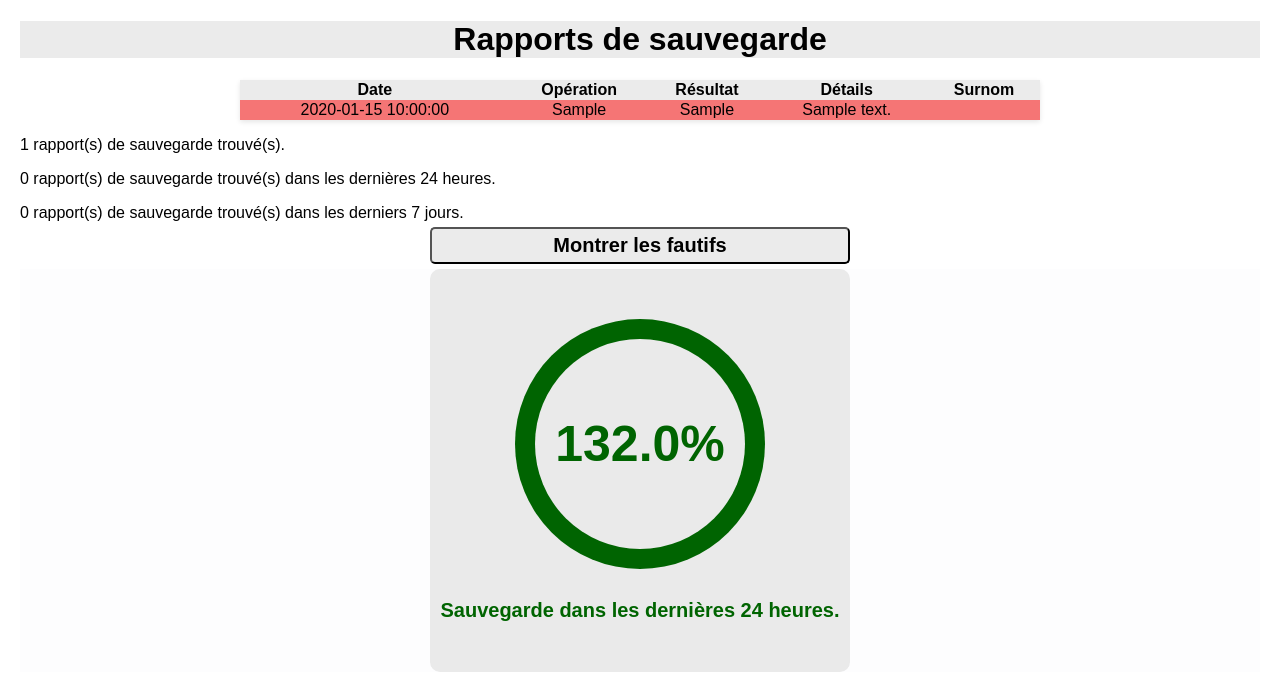
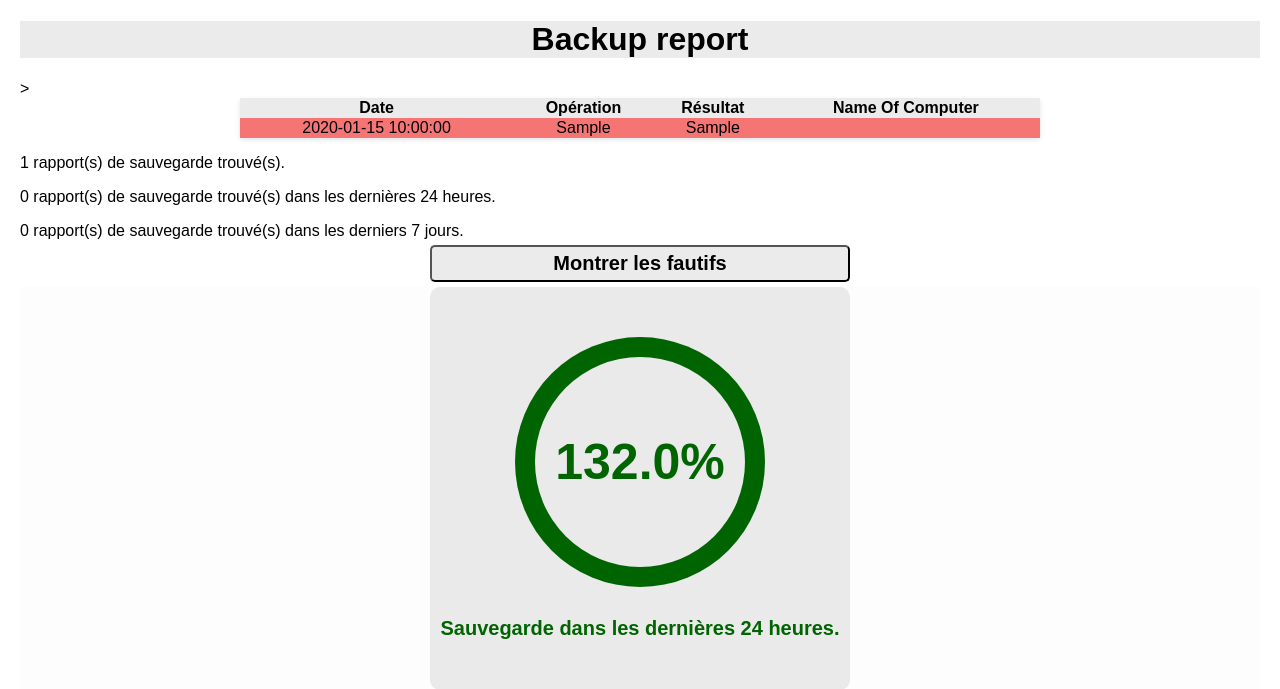
Before and after one commit to MaxenceA4/Duplicati_Monitor, a PHP site: page /index2.php in a window 1280 px wide. Shown: the top 689 px of the page. Run offline with PHP 8.4, Linux system fonts and the light colour scheme; tables that the repository leaves empty or names only in its code hold one stand-in row (values such as "Sample post"); data that the repository does not hold is empty.

Commit message:
Did a lot of cleaning + a bit of translation.
To be fair, it's an old project, wanted to get back on it.

```diff
--- a/index2.php
+++ b/index2.php
@@ -1,12 +1,12 @@
 <!DOCTYPE html>
 <html>
 <head>
-    <title>Affichage des rapports de sauvegarde</title>
+    <title>Duplicati Monitor</title>
     <meta charset="utf-8">
     <link rel="stylesheet" href="main/styleindex.css">
 </head>
 <body>
-<h1>Rapports de sauvegarde</h1>
+<h1>Backup report</h1>
 
 <?php
 global $connection;
@@ -15,9 +15,10 @@ include 'LoginConnection/connection.php';
 $query = "SELECT * FROM backup_reports";
 $result = mysqli_query($connection, $query);
 
+
 if (mysqli_num_rows($result) > 0) {
     echo '<table>';
-    echo '<thead><tr></th><th>Date</th><th>Opération</th><th>Résultat</th><th>Détails</th><th>Surnom</th></tr></thead>';
+    echo '<thead><tr></th><th>Date</th><th>Opération</th><th>Résultat</th>><th>Name Of Computer</th></tr></thead>';
     echo '<tbody>';
 
     $complete = 0;
@@ -41,7 +42,6 @@ if (mysqli_num_rows($result) > 0) {
         echo '<td>' . $row['date'] . '</td>';
         echo '<td>' . $row['operation'] . '</td>';
         echo '<td>' . $row['result'] . '</td>';
-        echo '<td>' . $row['details'] . '</td>';
         echo '<td>' . $row['nameOfComputer'] . '</td>';
         echo '</tr>';
     }
```
Also changed, not shown: receive.php (+14 -19 lines).
